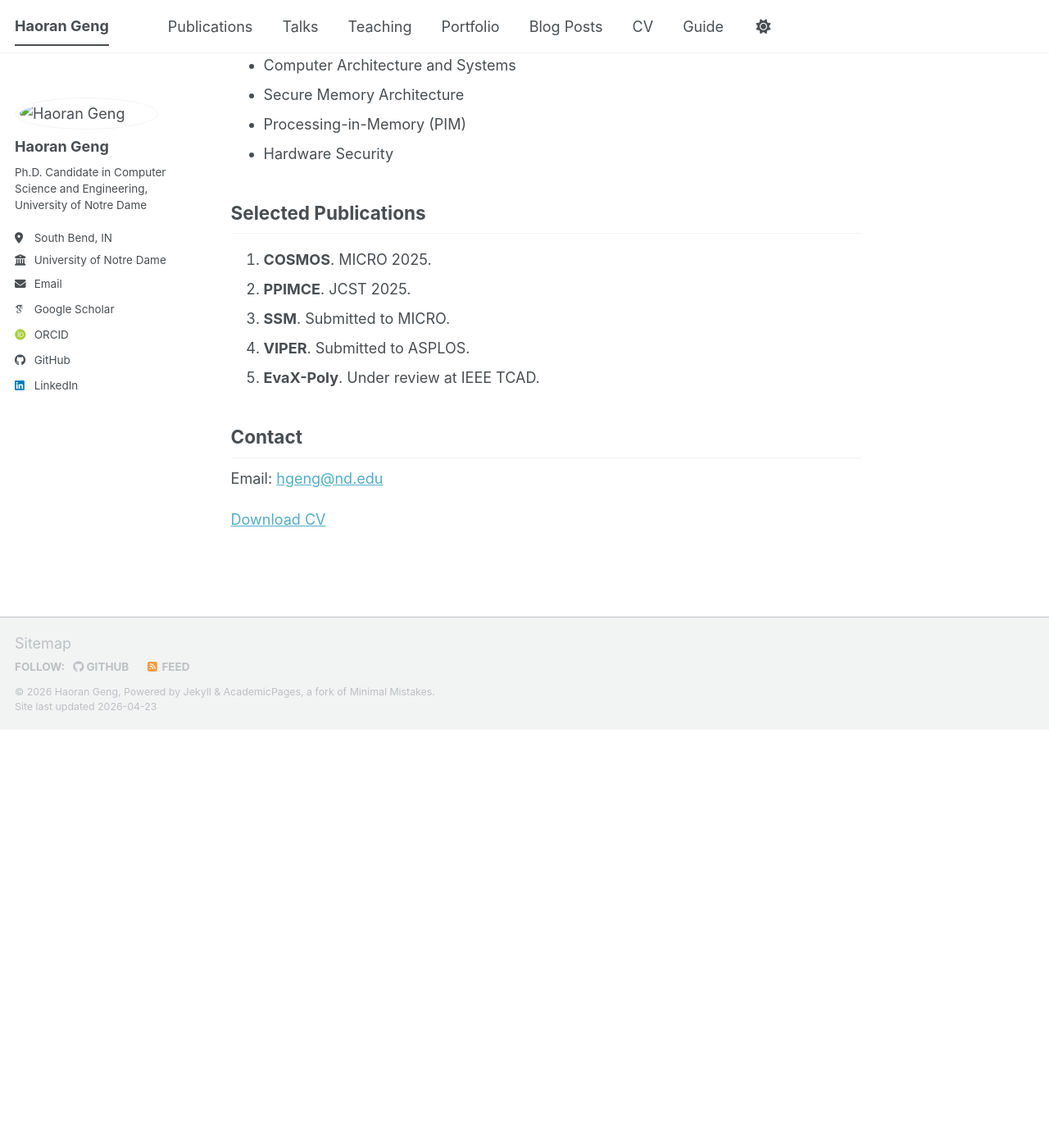
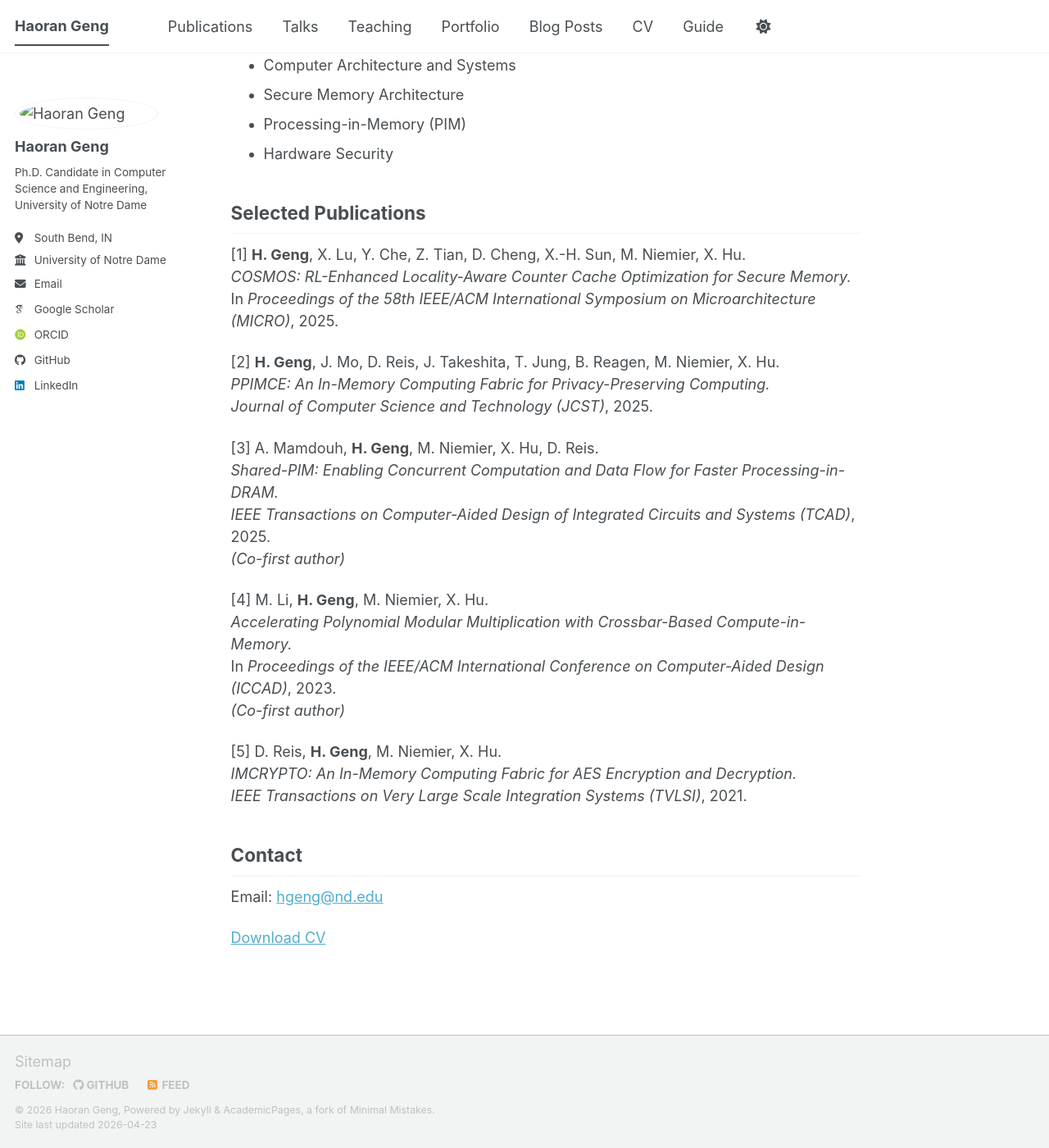
Before and after one commit to haoran-g/haoran-g.github.io, a Jekyll site: the page built from _pages/about.md, in a window 1280 px wide and 1400 px high, scrolled down 415 px. Shown: the whole window at 82% size. Built offline with Jekyll 4.4.1, drawn with Linux system fonts in a browser that asks for light colours; some web fonts are replaced; a script bundle is joined from its source files by our own code; library files that are not in the unit come from our copies; before the commit the page ends 1305 px from its top, so only the background shows below that.

Commit message:
trigger rebuild

```diff
--- a/_pages/about.md
+++ b/_pages/about.md
@@ -22,11 +22,27 @@ I develop architectural, system-level, and hardware solutions to reduce the perf
 
 ## Selected Publications
 
-1. **COSMOS**. MICRO 2025.
-2. **PPIMCE**. JCST 2025.
-3. **SSM**. Submitted to MICRO.
-4. **VIPER**. Submitted to ASPLOS.
-5. **EvaX-Poly**. Under review at IEEE TCAD.
+[1] **H. Geng**, X. Lu, Y. Che, Z. Tian, D. Cheng, X.-H. Sun, M. Niemier, X. Hu.
+*COSMOS: RL-Enhanced Locality-Aware Counter Cache Optimization for Secure Memory.*
+In *Proceedings of the 58th IEEE/ACM International Symposium on Microarchitecture (MICRO)*, 2025.
+
+[2] **H. Geng**, J. Mo, D. Reis, J. Takeshita, T. Jung, B. Reagen, M. Niemier, X. Hu.
+*PPIMCE: An In-Memory Computing Fabric for Privacy-Preserving Computing.*
+*Journal of Computer Science and Technology (JCST)*, 2025.
+
+[3] A. Mamdouh, **H. Geng**, M. Niemier, X. Hu, D. Reis.
+*Shared-PIM: Enabling Concurrent Computation and Data Flow for Faster Processing-in-DRAM.*
+*IEEE Transactions on Computer-Aided Design of Integrated Circuits and Systems (TCAD)*, 2025.
+*(Co-first author)*
+
+[4] M. Li, **H. Geng**, M. Niemier, X. Hu.
+*Accelerating Polynomial Modular Multiplication with Crossbar-Based Compute-in-Memory.*
+In *Proceedings of the IEEE/ACM International Conference on Computer-Aided Design (ICCAD)*, 2023.
+*(Co-first author)*
+
+[5] D. Reis, **H. Geng**, M. Niemier, X. Hu.
+*IMCRYPTO: An In-Memory Computing Fabric for AES Encryption and Decryption.*
+*IEEE Transactions on Very Large Scale Integration Systems (TVLSI)*, 2021.
 
 ## Contact
 
```
